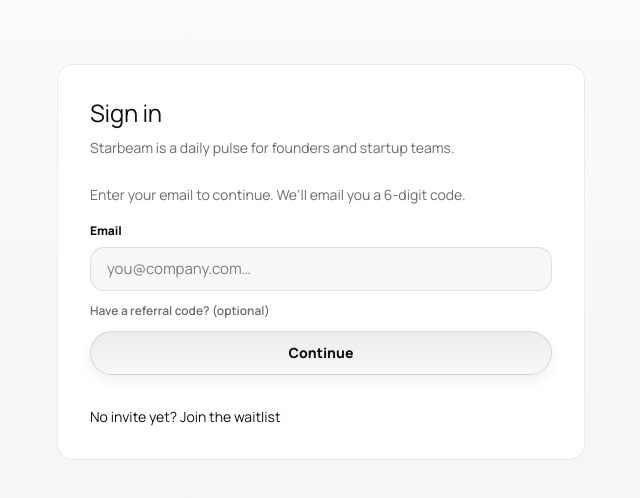
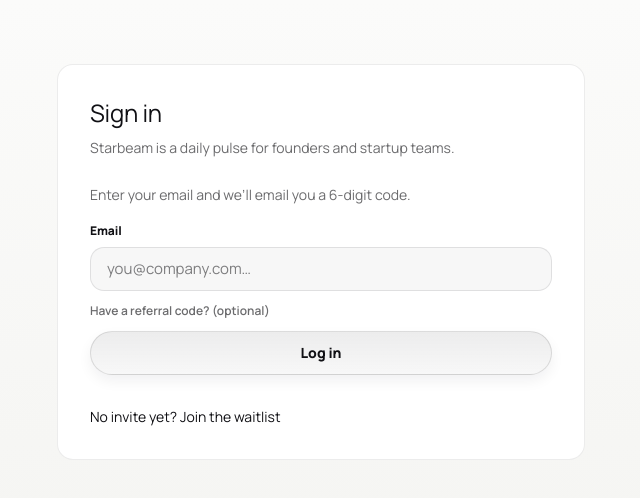
Before and after one commit to Bikz/StarBeam, a Next.js app in the folder apps/web/: page /login in a window 1280 px wide. Shown: the top 498 px of the page, without its empty margins (319-959 px from the left). Built offline with nearby package versions, Linux system fonts and the light colour scheme; no server answers.

Commit message:
web: make email login CTA clearer

```diff
--- a/apps/web/src/components/email-code-sign-in.tsx
+++ b/apps/web/src/components/email-code-sign-in.tsx
@@ -41,7 +41,7 @@
   const [sentAt, setSentAt] = useState<number | null>(null);
 
   const emailValue = useMemo(() => normalizeEmail(email), [email]);
-  const canContinue = isProbablyValidEmail(emailValue) && !busy && !disabled;
+  const canContinue = Boolean(emailValue) && !busy && !disabled;
   const refValue = ref.trim();
 
   async function requestCode() {
@@ -95,7 +95,7 @@
   const sentHint =
     step === "code" && sentAt
       ? `We sent a 6-digit code to ${emailValue || "your email"}.`
-      : "Enter your email to continue. We’ll email you a 6-digit code.";
+      : "Enter your email and we’ll email you a 6-digit code.";
 
   return (
     <div className="grid gap-4">
@@ -159,7 +159,7 @@
             className="sb-btn sb-btn-primary h-11 px-5 text-sm font-extrabold"
             disabled={!canContinue}
           >
-            Continue
+            Log in
           </button>
         </form>
       ) : (
```
